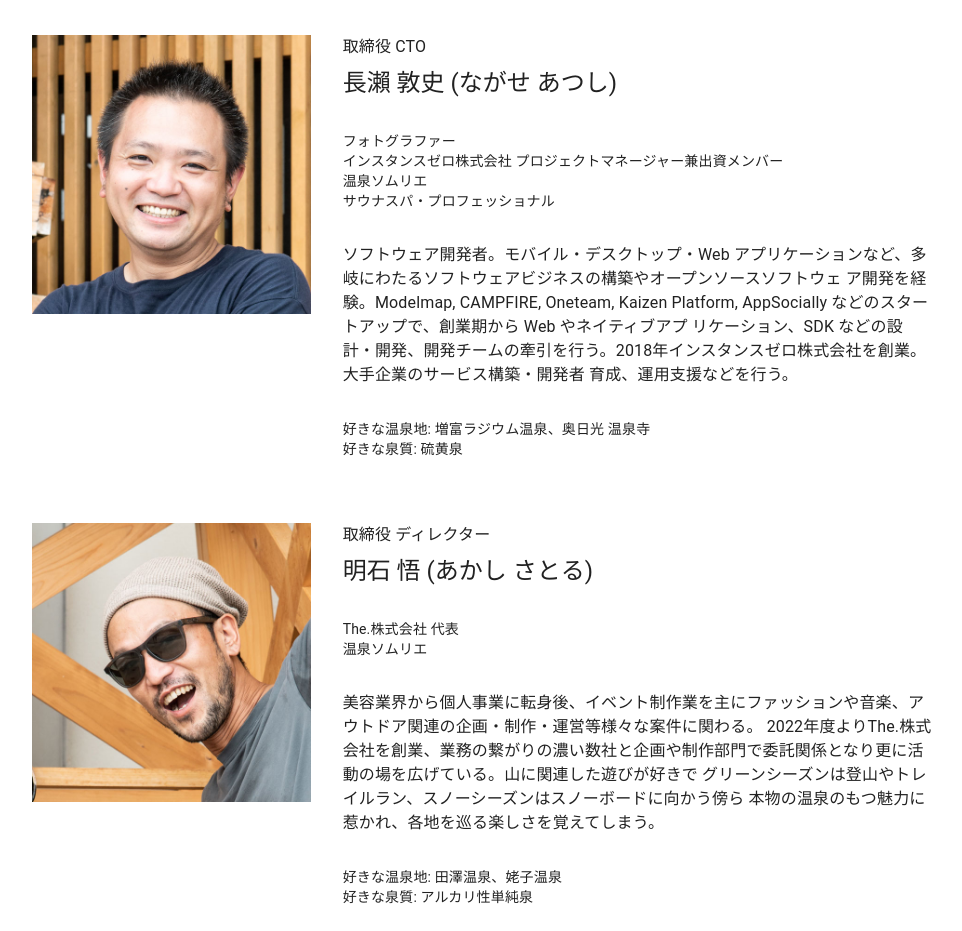
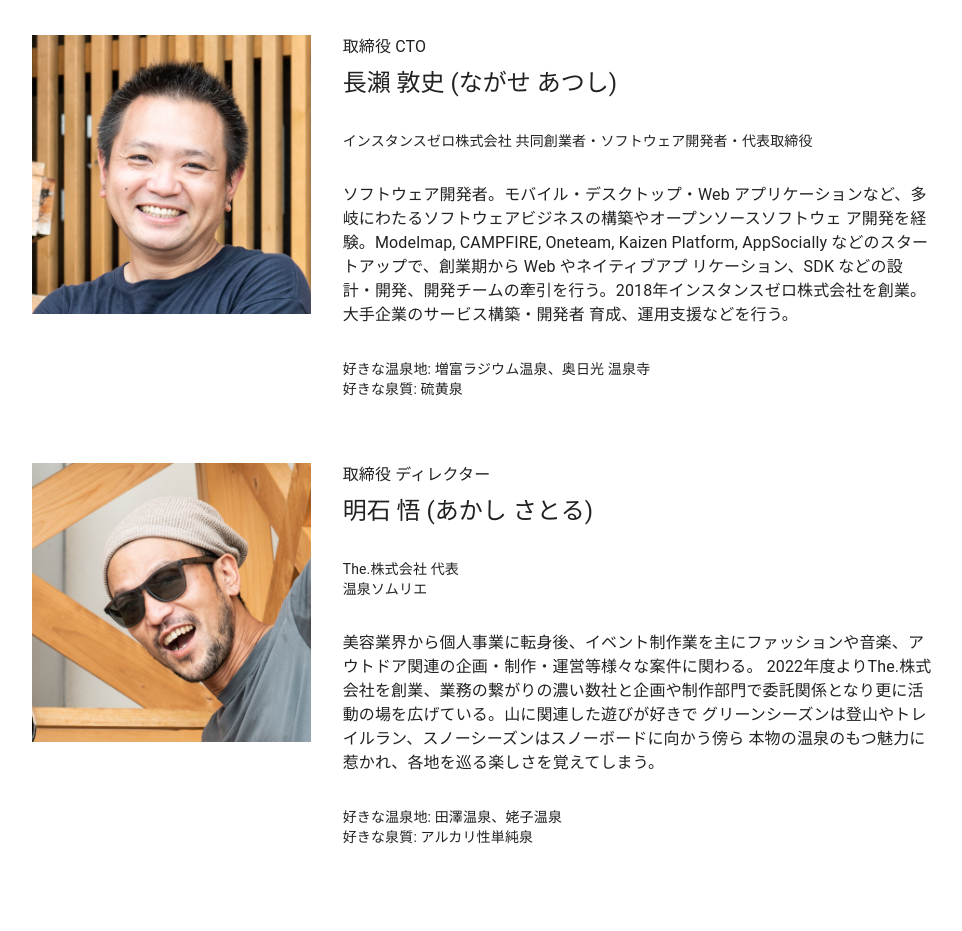
Before and after one commit to enkake/enkake.co.jp, a Gatsby site: page /about in a window 1280 px wide. Shown: the part 2655-3586 px from the top of the page, without its empty margins (158-1120 px from the left). Built offline with nearby package versions, Linux system fonts and the light colour scheme; Gatsby itself is replaced by a stand-in of ours.

Commit message:
Update bio

```diff
--- a/src/pages/about.tsx
+++ b/src/pages/about.tsx
@@ -129,10 +129,7 @@ const AboutPage: FC<Props> = ({ data, errors }) => {
             <Typography variant="body1" component="p" sx={{ mb: 1 }}>取締役 CTO</Typography>
             <Typography variant="h5" component="h3" sx={{ mb: 4 }}>長瀨 敦史 (ながせ あつし)</Typography>
             <Typography variant="body2" component="p" sx={{ mb: 4 }}>
-              フォトグラファー<br />
-              インスタンスゼロ株式会社 プロジェクトマネージャー兼出資メンバー<br />
-              温泉ソムリエ<br />
-              サウナスパ・プロフェッショナル
+              インスタンスゼロ株式会社 共同創業者・ソフトウェア開発者・代表取締役
             </Typography>
             <Typography variant="body1" component="p" sx={{ mb: 4 }}>
               ソフトウェア開発者。モバイル・デスクトップ・Web アプリケーションなど、多岐にわたるソフトウェアビジネスの構築やオープンソースソフトウェ ア開発を経験。Modelmap, CAMPFIRE, Oneteam, Kaizen Platform, AppSocially などのスタートアップで、創業期から Web やネイティブアプ リケーション、SDK などの設計・開発、開発チームの牽引を行う。2018年インスタンスゼロ株式会社を創業。大手企業のサービス構築・開発者 育成、運用支援などを行う。
```
